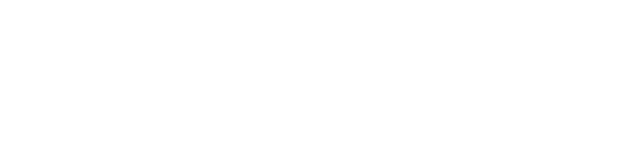
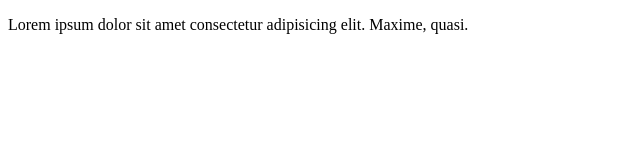
Before and after one commit to nurovec/git-training, a plain HTML site: page index.html in a window 1280 px wide. Shown: the whole page, without its empty margins (0-640 px from the left). Drawn offline with Linux system fonts and the light colour scheme.

Commit message:
yeni bir p tagı eklendi

```diff
--- a/index.html
+++ b/index.html
@@ -7,6 +7,7 @@
     <title>Git Training</title>
 </head>
 <body>
+    <p>Lorem ipsum dolor sit amet consectetur adipisicing elit. Maxime, quasi.</p>
 
 </body>
 </html>
```
